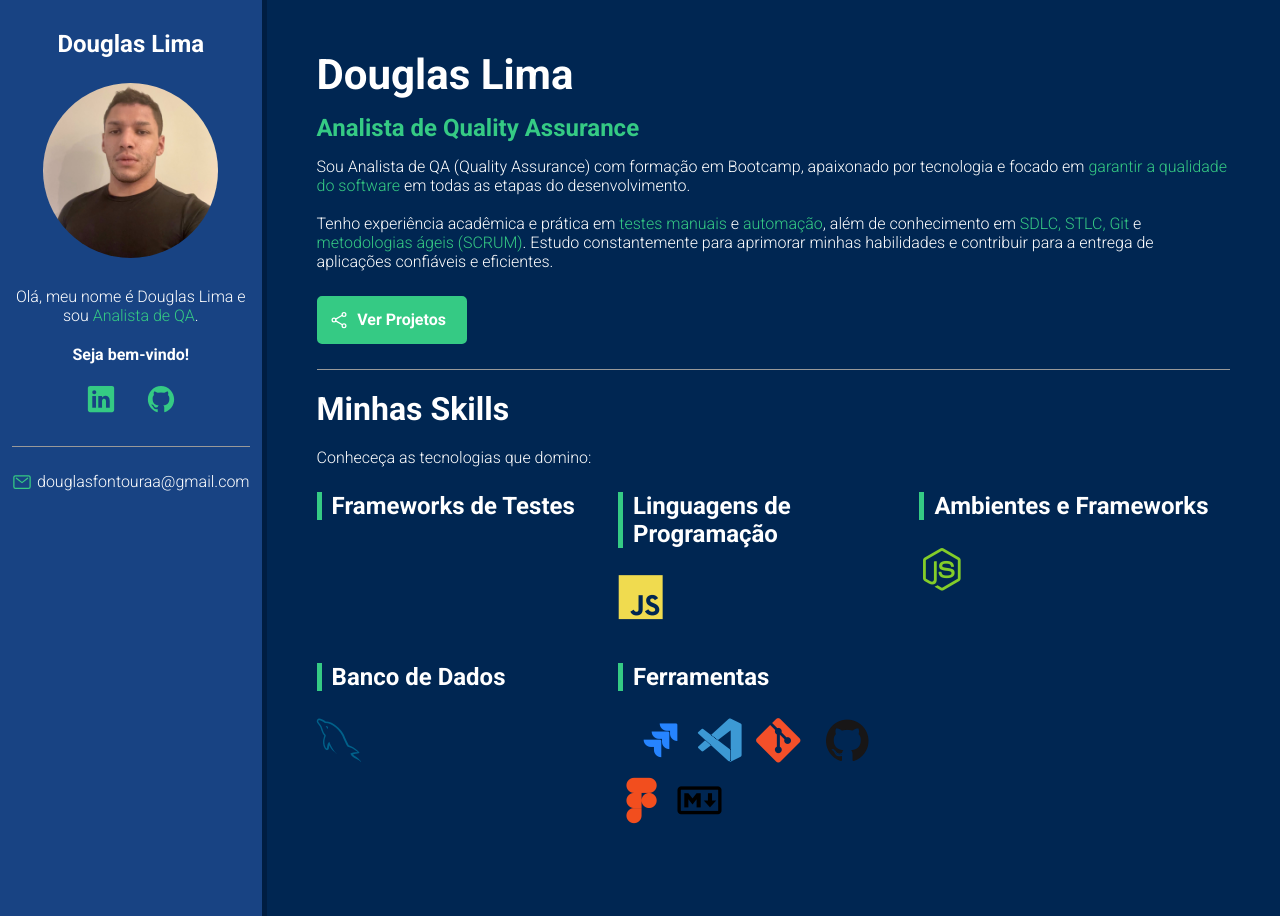
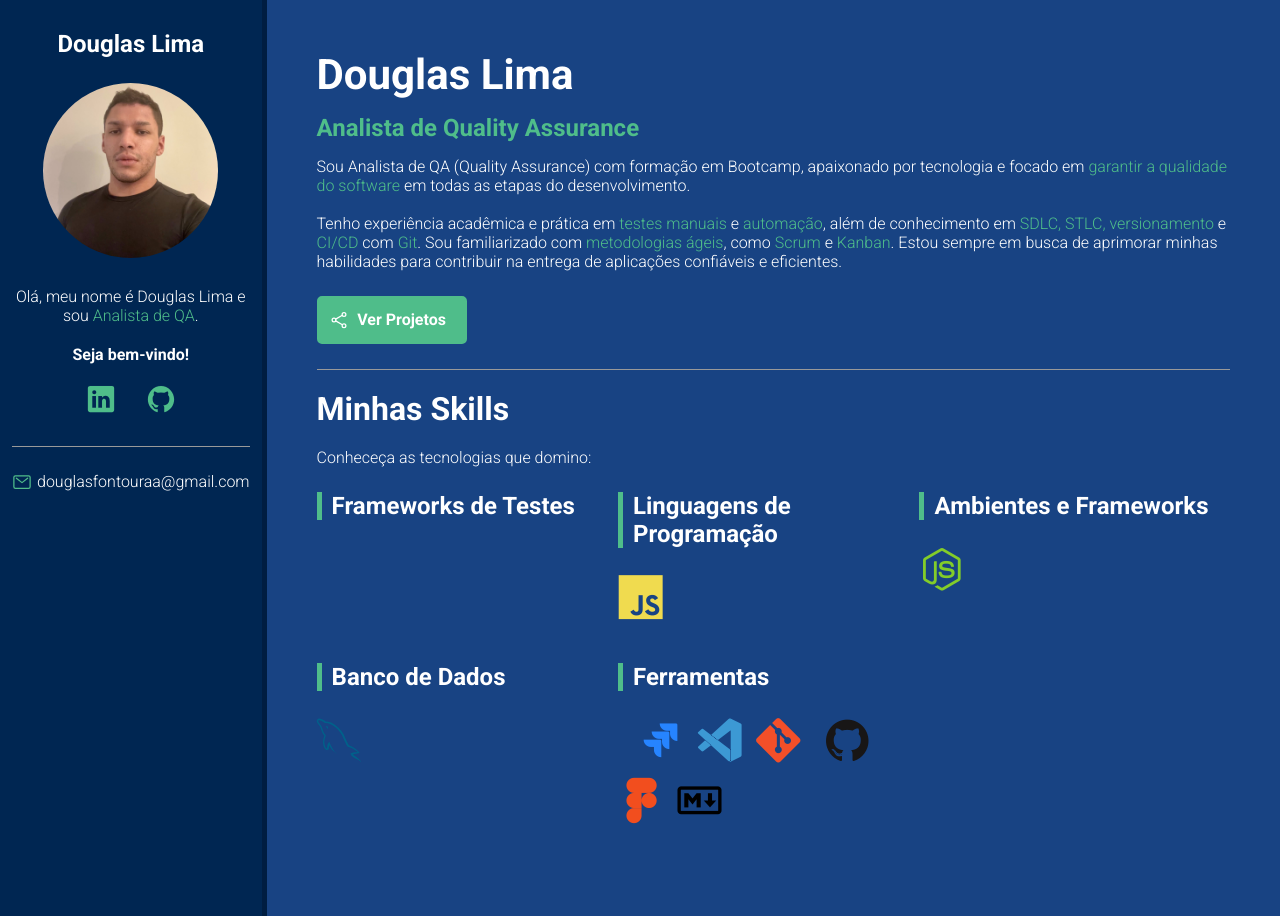
Before and after one commit to dooouglas/dooouglas.github.io, a plain HTML site: page index.html in a window 1280 px wide. Drawn offline with nearby package versions, Linux system fonts and the light colour scheme.

Commit message:
Atualizações Fev

```diff
--- a/css/styles.css
+++ b/css/styles.css
@@ -8,12 +8,12 @@
 
 /* VARIAVEIS */
 :root {
-    --main-color: #35ca84;
+    --main-color: #4fbd8a;
     --main-text-color: #fff;
     --border-color: #999;
-    --bio-bg-color: #184383;
+    --bio-bg-color: #002652;
     --bio-border-color: #001d41;
-    --about-bg-color: #002652;
+    --about-bg-color: #184383;
 }
 
 /* GERAL */
--- a/index.html
+++ b/index.html
@@ -31,7 +31,7 @@
         <p id="title"><span class="highlight">Analista de Quality Assurance</span></p>
         <p class="description">Sou Analista de QA (Quality Assurance) com formação em Bootcamp, apaixonado por tecnologia e focado em <span class="highlight">garantir a qualidade do software</span> em todas as etapas do desenvolvimento.</p>
         <br>
-        <p class="description">Tenho experiência acadêmica e prática em <span class="highlight">testes manuais</span> e <span class="highlight">automação</span>, além de conhecimento em <span class="highlight">SDLC, STLC, Git</span> e <span class="highlight">metodologias ágeis (SCRUM)</span>. Estudo constantemente para aprimorar minhas habilidades e contribuir para a entrega de aplicações confiáveis e eficientes.</p>
+        <p class="description">Tenho experiência acadêmica e prática em <span class="highlight">testes manuais</span> e <span class="highlight">automação</span>, além de conhecimento em <span class="highlight">SDLC, STLC, versionamento</span> e <span class="highlight">CI/CD</span> com <span class="highlight">Git</span>. Sou familiarizado com <span class="highlight">metodologias ágeis</span>, como <span class="highlight">Scrum</span> e <span class="highlight">Kanban</span>. Estou sempre em busca de aprimorar minhas habilidades para contribuir na entrega de aplicações confiáveis e eficientes.</p>
         <a href="https://github.com/dooouglas/" id="btn-projects"><ion-icon name="share-social-outline"></ion-icon> <span>Ver Projetos</span></a>
         <h2 id="skills-section-title">Minhas Skills</h2>
         <p class="description">Conheceça as tecnologias que domino:</p>
```
